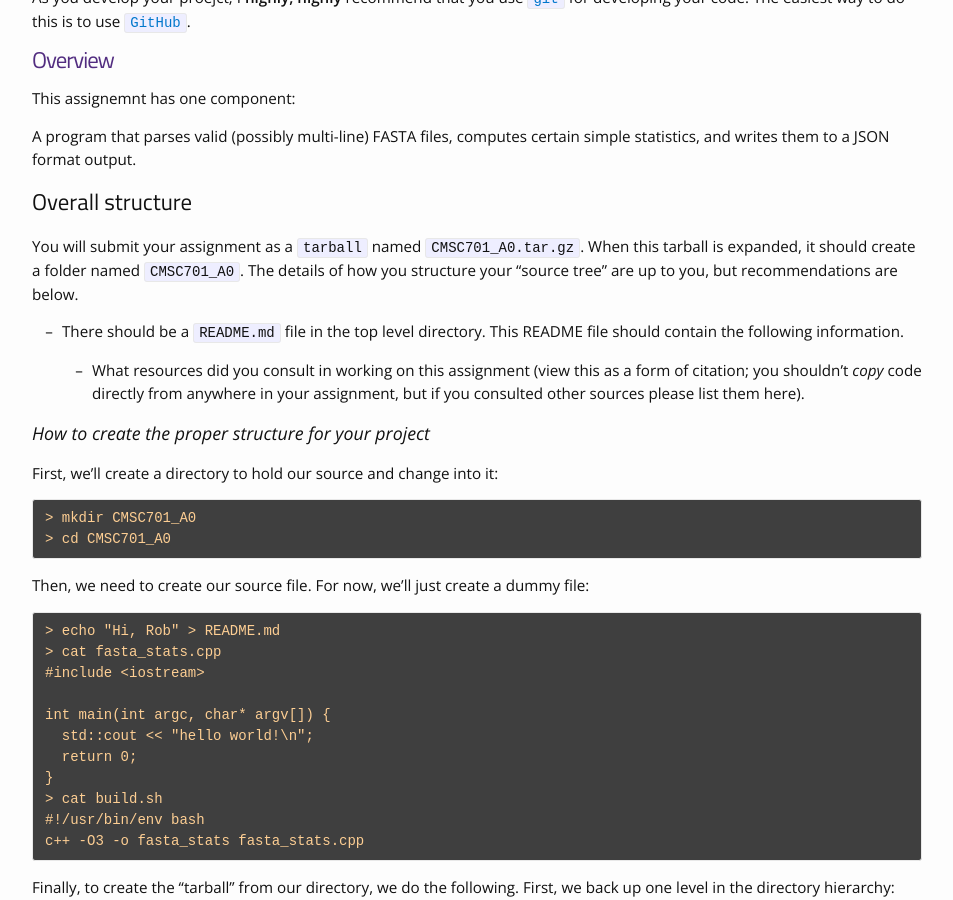
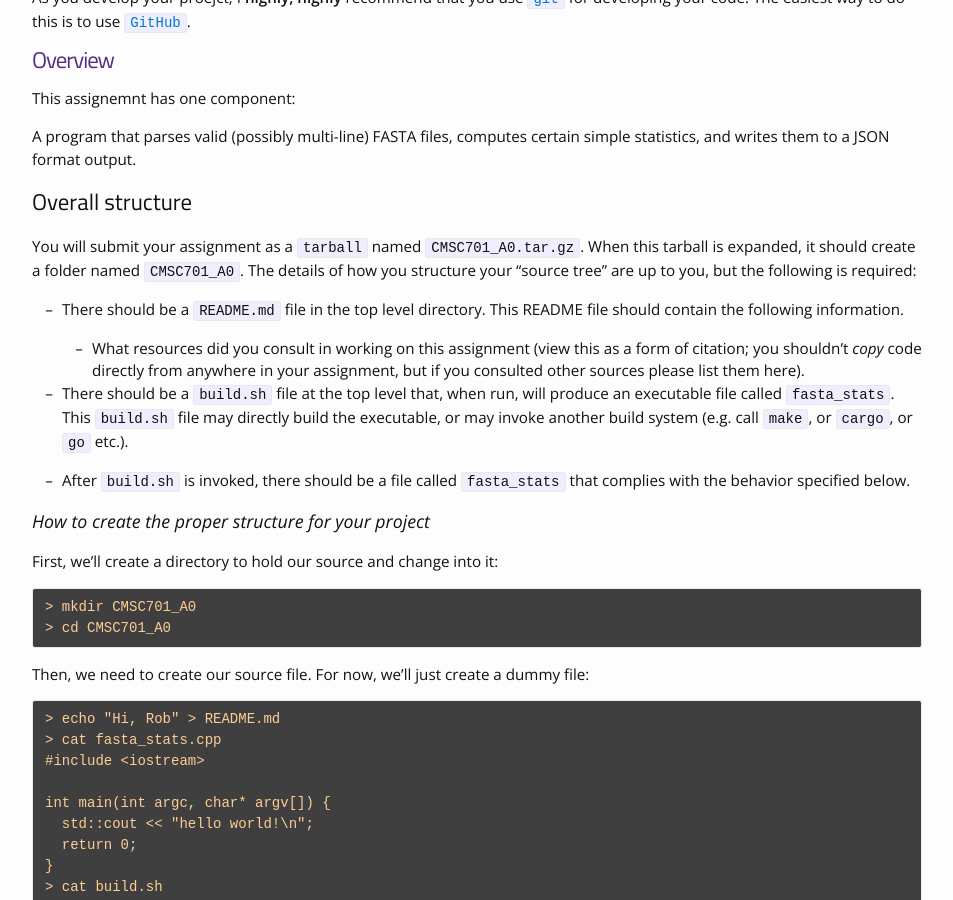
Before and after one commit to umd-cmsc701/s2025, a Jekyll site: the page built from _assignments/01_sample_assignment.md, in a window 1280 px wide and 900 px high, scrolled down 562 px. Shown: the whole window, without its empty margins (163-1116 px from the left). Built offline with Jekyll 4.4.1, drawn with Linux system fonts in a browser that asks for light colours; nearby versions of some CDN libraries.

Commit message:
update spec

```diff
--- a/_assignments/01_sample_assignment.md
+++ b/_assignments/01_sample_assignment.md
@@ -22,12 +22,16 @@ A program that parses valid (possibly multi-line) FASTA files, computes certain
 
 ## Overall structure
 
-You will submit your assignment as a `tarball` named `CMSC701_A0.tar.gz`.  When this tarball is expanded, it should create a folder named `CMSC701_A0`.  The details of how you structure your "source tree" are up to you, but recommendations are below.
-
+You will submit your assignment as a `tarball` named `CMSC701_A0.tar.gz`.  When this tarball is expanded, it should create a folder named `CMSC701_A0`.  The details of how you structure your "source tree" are up to you, but the following is required:
 
  * There should be a `README.md` file in the top level directory.  This README file should contain the following information.
 
      - What resources did you consult in working on this assignment (view this as a form of citation; you shouldn't _copy_ code directly from anywhere in your assignment, but if you consulted other sources please list them here).
+
+ * There should be a `build.sh` file at the top level that, when run, will produce an executable file called `fasta_stats`. This `build.sh` file may directly build the executable, or may invoke another build system (e.g. call `make`, or `cargo`, or `go` etc.).
+
+ * After `build.sh` is invoked, there should be a file called `fasta_stats` that complies with the behavior specified below.
+
 
 ### How to create the proper structure for your project
 
```
